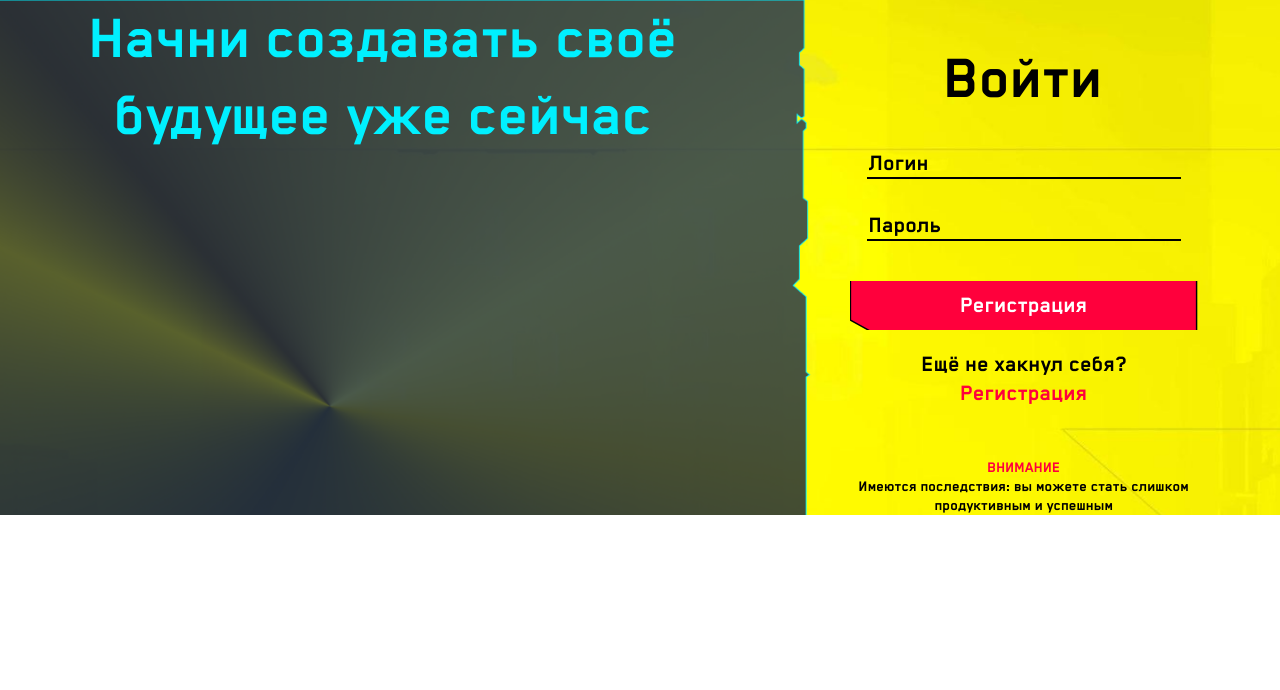
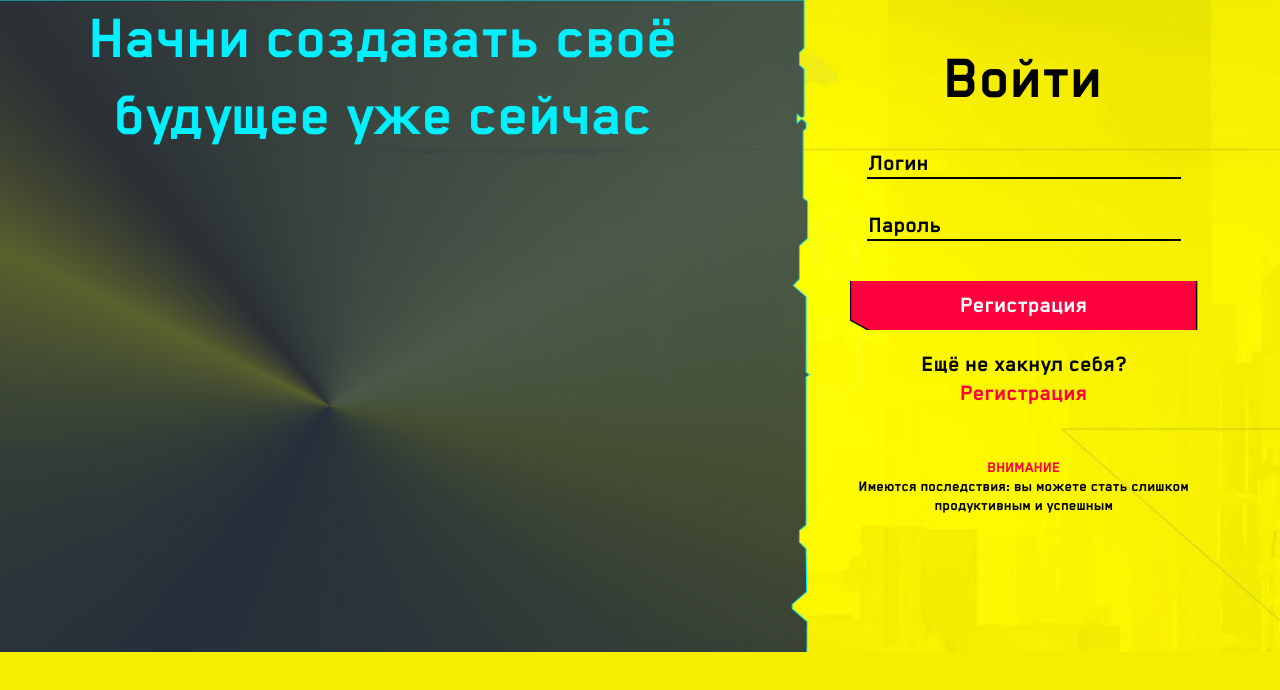
Before and after one commit to tea-corner/Frontend, a Vue app in the folder tea_corner-habbits/: page /login in a window 1280 px wide. Shown: the top 690 px of the page. Built offline with nearby package versions, Linux system fonts and the light colour scheme; the HTML template or start-up script is replaced by a standard one.

Commit message:
Добавил максимальную ширину добавил цвет бэкграунда в App.vue

```diff
--- a/tea_corner-habbits/src/App.vue
+++ b/tea_corner-habbits/src/App.vue
@@ -10,6 +10,7 @@
 <style>
 html {
     font-size: 62.5%;
+    background-color: #f5ee00;
 }
 
 
--- a/tea_corner-habbits/src/pages/Login.vue
+++ b/tea_corner-habbits/src/pages/Login.vue
@@ -84,7 +84,7 @@ body {
     font-size: 2rem;
 }
 
-@media (min-width: 950px){
+@media (min-width: 950px) and (max-width: 1441px){
     main {
         display: grid;
 
@@ -114,6 +114,7 @@ body {
         align-items: center;
         text-align: center;
         font-style: bold;
+        margin-bottom: 26.7%;
     }
 
     .registrationBlock p {
```
